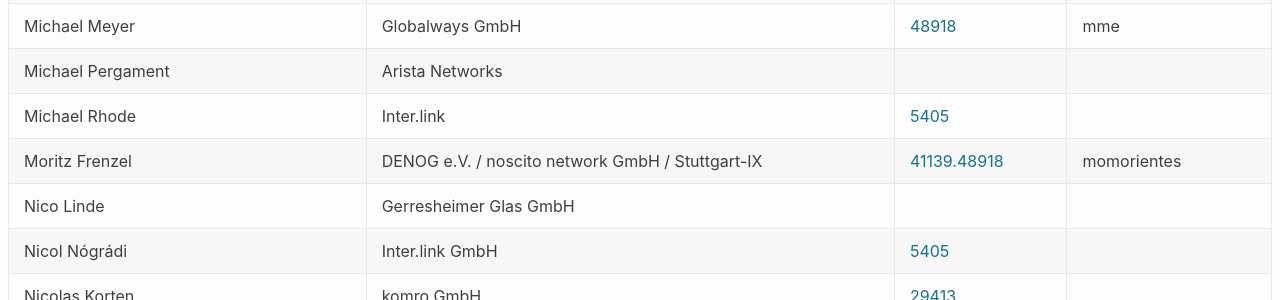
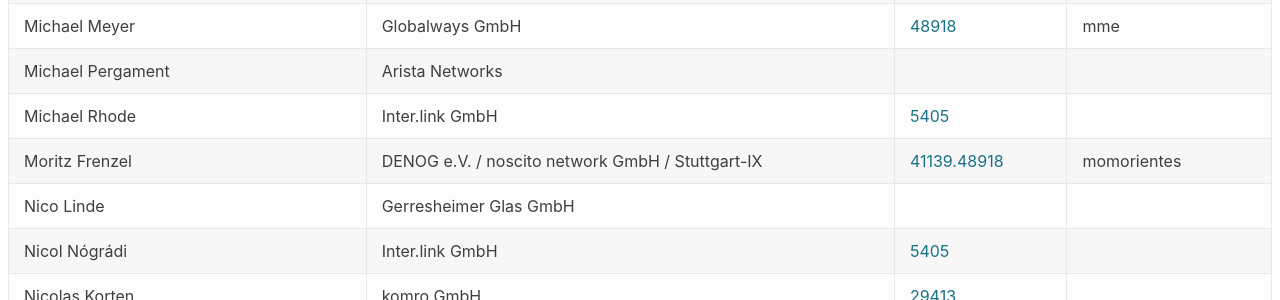
Before and after one commit to denog/pretix-attendeelist, a Jekyll site: the page built from denog14/index.md, in a window 1280 px wide and 900 px high, scrolled down 6589 px. Shown: the part 154-454 px from the top of the window. Built offline with Jekyll 4.4.1, drawn with Linux system fonts in a browser that asks for light colours.

Commit message:
Latest data: Thu Oct 27 07:47:53 UTC 2022

```diff
--- a/_data/attendees_denog14_onsite.json
+++ b/_data/attendees_denog14_onsite.json
@@ -889,7 +889,7 @@
   },
   {
     "name": "Michael Rhode",
-    "company": "Inter.link",
+    "company": "Inter.link GmbH",
     "irc": null,
     "asn": "5405"
   },
```
